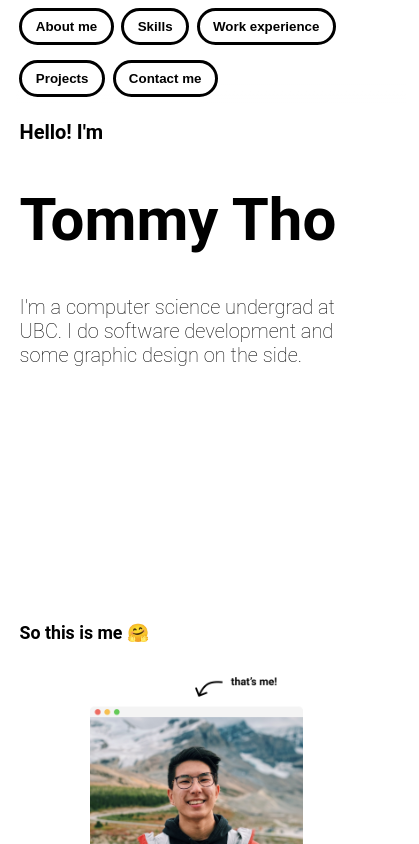
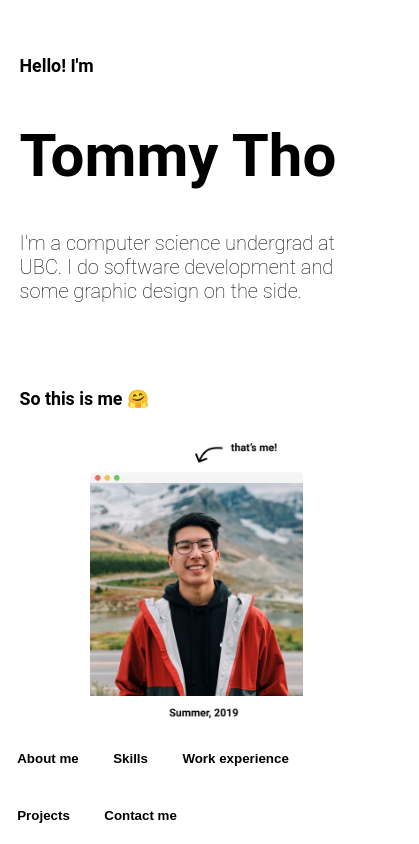
Before and after one commit to tommytwm/tommytwm.github.io, a React (Create React App) app: page / in a window 390 px wide. Shown: the top 844 px of the page, 419 px wide, since content can reach past the window. Built offline with nearby package versions, Linux system fonts and the light colour scheme.

Commit message:
made navbar responsive

```diff
--- a/src/App.css
+++ b/src/App.css
@@ -45,6 +45,9 @@ b {
 }
 
 @media only screen and (max-width: 768px) {
+  .App {
+    overflow: hidden;
+  }
 
   h2 {
     font-size: calc(10px + 2vmin);
--- a/src/components/contacts/Contacts.css
+++ b/src/components/contacts/Contacts.css
@@ -45,6 +45,9 @@ ul > li:nth-child(3) {
 }
 
 @media only screen and (max-width: 768px) {
+    .Contacts {
+        margin-bottom: 12%;
+    }
 
     .Row-2 {
         width: 100%;
--- a/src/components/navbar/Navbar.css
+++ b/src/components/navbar/Navbar.css
@@ -35,3 +35,42 @@
     text-decoration: none;
     display: inline-block;
 }
+
+@media only screen and (max-width: 768px) {
+    .Navbar {
+        position: fixed;
+        z-index: 1;
+        width: 100%;
+        align-items: center;
+        left: 0;
+        bottom: 0;
+        background: #FFFFFF;
+    }
+
+    .Navbar-button {
+        background-color: #FFFFFF;
+        border: none;
+        color: #000000;
+        border-radius: 0;
+        font-weight: bold;
+
+        padding: 1em 1em;
+        text-align: center;
+        text-decoration: none;
+        display: inline-block;
+    }
+
+    .Navbar-button:hover {
+        background-color: #000000;
+        border: none;
+        color: #FFFFFF;
+        border-radius: 0;
+        font-weight: bold;
+        cursor: pointer;
+
+        padding: 1em 1em;
+        text-align: center;
+        text-decoration: none;
+        display: inline-block;
+    }
+}
--- a/src/components/title/Title.css
+++ b/src/components/title/Title.css
@@ -5,8 +5,8 @@
 }
 
 .Title-subtitle {
-    font-size: 20px;
     font-weight: bold;
+    line-height: 1.5em;
 }
 
 .Title-header {
@@ -17,3 +17,11 @@
     font-size: 20px;
     font-weight: lighter;
 }
+
+@media only screen and (max-width: 768px) {
+    .Title {
+        align-self: baseline;
+        padding-top: 15%;
+        padding-bottom: 20%;
+    }
+}
```
